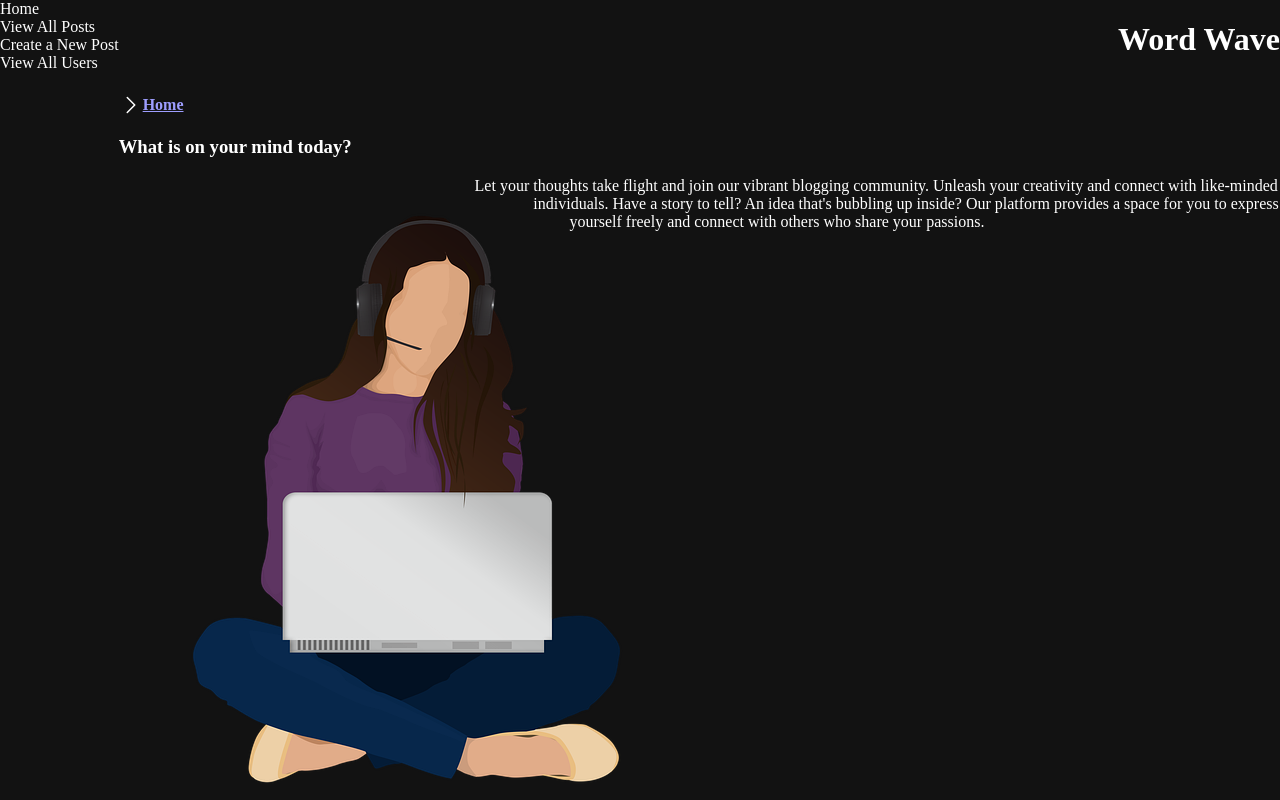
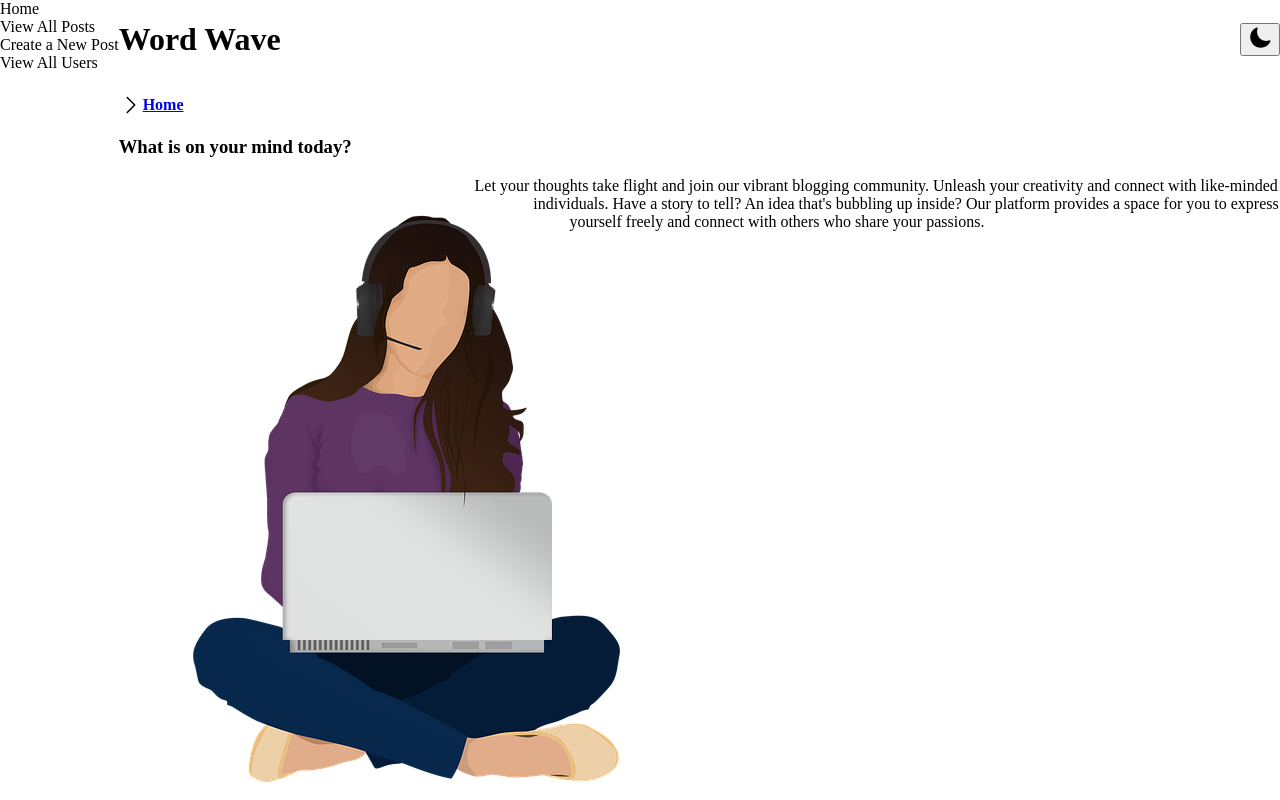
Before and after one commit to remi-k-work/redux-blog, a React (Vite) app: page / in a window 1280 px wide. Shown: the top 800 px of the page. Built offline with nearby package versions, Linux system fonts and the light colour scheme; no server answers.

Commit message:
theme switcher

```diff
--- a/src/components/Header.jsx
+++ b/src/components/Header.jsx
@@ -8,6 +8,9 @@ import { useSelector, useDispatch } from "react-redux";
 import { getPostsCount } from "../features/posts/postsSelectors";
 import { countIncreased } from "../features/posts/postsSlice";
 
+// components
+import ThemeSwitcher from "./ThemeSwitcher";
+
 export default function Header() {
   // Global state & dispatch coming from redux
   const count = useSelector(getPostsCount);
@@ -16,7 +19,7 @@ export default function Header() {
   return (
     <header className={styles["header"]}>
       <h1>Word Wave</h1>
-
+      <ThemeSwitcher />
       {/* Used for optimization purposes */}
       {/* <button type="button" onClick={() => dispatch(countIncreased())}>
         {count}
--- a/src/components/Header.module.css
+++ b/src/components/Header.module.css
@@ -1,8 +1,9 @@
 .header {
   grid-area: header;
   display: flex;
+  gap: var(--size-3);
   align-items: center;
-  justify-content: end;
+  justify-content: space-between;
   text-align: end;
   background: var(--surface-2);
   color: var(--brand);
@@ -15,10 +16,10 @@
 
 /* || MEDIA QUERIES */
 
-/* X-Small devices (portrait phones, less than 576px) */
-@media screen and (max-width: 575.98px) {
+/* Small devices (landscape phones, less than 768px) */
+@media screen and (max-width: 767.98px) {
   .header {
-    padding-inline: var(--size-1);
+    padding-inline: var(--size-3);
     padding-block: var(--size-1);
     border-block-end: var(--border-size-4) solid var(--surface-1);
   }
--- a/src/components/NavBar.module.css
+++ b/src/components/NavBar.module.css
@@ -84,8 +84,8 @@
 
 /* || MEDIA QUERIES */
 
-/* X-Small devices (portrait phones, less than 576px) */
-@media screen and (max-width: 575.98px) {
+/* Small devices (landscape phones, less than 768px) */
+@media screen and (max-width: 767.98px) {
   .navbar {
     position: sticky;
     inset-block-start: 0;
--- /dev/null
+++ b/src/components/ThemeSwitcher.jsx
@@ -0,0 +1,30 @@
+// component css styles
+import styles from "./ThemeSwitcher.module.css";
+
+// react
+import { useEffect, useState } from "react";
+
+// other libraries
+import { MoonIcon, SunIcon } from "@heroicons/react/24/solid";
+
+export default function ThemeSwitcher() {
+  const prefersDark = window.matchMedia("(prefers-color-scheme: dark)").matches;
+  const [theme, setTheme] = useState(prefersDark ? "dark" : "light");
+
+  useEffect(() => {
+    document.documentElement.setAttribute("color-scheme", theme);
+  }, [theme]);
+
+  return (
+    <section className={styles["theme-switcher"]}>
+      <button
+        type="button"
+        aria-label={`Change theme to ${theme === "light" ? "dark" : "light"} mode`}
+        role="switch"
+        onClick={() => setTheme(theme === "light" ? "dark" : "light")}
+      >
+        {theme === "dark" ? <SunIcon width={24} height={24} /> : <MoonIcon width={24} height={24} />}
+      </button>
+    </section>
+  );
+}
--- /dev/null
+++ b/src/components/ThemeSwitcher.module.css
@@ -0,0 +1,8 @@
+.theme-switcher {
+  padding-inline: var(--size-1);
+  padding-block: var(--size-1);
+}
+
+.theme-switcher svg {
+  max-inline-size: none;
+}
--- a/src/features/users/components/SingleUserView.module.css
+++ b/src/features/users/components/SingleUserView.module.css
@@ -1,4 +1,5 @@
 .single-user-view {
+  inline-size: 100%;
   max-inline-size: var(--size-content-3);
   margin-inline: auto;
 
@@ -33,7 +34,7 @@
 .single-user-view__info {
   grid-area: cnt;
   background: var(--surface-4);
-  color: var(--text-2);
+  color: var(--text-1);
   font-size: var(--font-size-3);
   padding-inline: var(--size-3);
   padding-block: var(--size-3);
@@ -49,8 +50,8 @@
   display: flex;
   align-items: end;
   gap: var(--size-1);
-  color: var(--surface-3);
-  border-block-end: var(--border-size-1) dotted var(--surface-3);
+  color: var(--text-2);
+  border-block-end: var(--border-size-1) dotted var(--text-2);
 }
 
 .single-user-view__info > dl > dd {
--- a/src/features/users/components/UserCard.module.css
+++ b/src/features/users/components/UserCard.module.css
@@ -1,4 +1,5 @@
 .user-card {
+  inline-size: 100%;
   max-inline-size: var(--size-content-2);
   margin-inline: auto;
 
@@ -33,7 +34,7 @@
 .user-card__info {
   grid-area: cnt;
   background: var(--surface-4);
-  color: var(--text-2);
+  color: var(--text-1);
   font-size: var(--font-size-3);
   padding-inline: var(--size-3);
   padding-block: var(--size-3);
@@ -49,8 +50,8 @@
   display: flex;
   align-items: end;
   gap: var(--size-1);
-  color: var(--surface-3);
-  border-block-end: var(--border-size-1) dotted var(--surface-3);
+  color: var(--text-2);
+  border-block-end: var(--border-size-1) dotted var(--text-2);
 }
 
 .user-card__info > dl > dd {
--- a/src/features/users/components/UserExcerpt.module.css
+++ b/src/features/users/components/UserExcerpt.module.css
@@ -1,4 +1,5 @@
 .user-excerpt {
+  inline-size: 100%;
   max-inline-size: var(--size-content-1);
   margin-inline: auto;
 
--- a/src/index.css
+++ b/src/index.css
@@ -1,6 +1,4 @@
 :root {
-  color-scheme: dark;
-
   /* light */
   --brand-light: var(--orange-6);
   --link-light: var(--indigo-7);
@@ -16,8 +14,8 @@
   --form-field-alert-bg-light: var(--red-12);
   --form-field-alert-tx-light: var(--yellow-9);
   /* gradients */
-  --heading-gradient-1-light: var(--gradient-1);
-  --dashboard-gradient-light: var(--gradient-6);
+  --heading-gradient-1-light: var(--gradient-5);
+  --dashboard-gradient-light: var(--gradient-15);
 
   /* dark */
   --brand-dark: var(--orange-3);
@@ -36,8 +34,49 @@
   /* gradients */
   --heading-gradient-1-dark: var(--gradient-23);
   --dashboard-gradient-dark: var(--gradient-16);
+}
 
-  /* set defaults */
+@media (prefers-color-scheme: dark) {
+  :root {
+    --brand: var(--brand-dark);
+    --link: var(--link-dark);
+    --link-visited: var(--link-visited-dark);
+    --text-1: var(--text-1-dark);
+    --text-2: var(--text-2-dark);
+    --surface-1: var(--surface-1-dark);
+    --surface-2: var(--surface-2-dark);
+    --surface-3: var(--surface-3-dark);
+    --surface-4: var(--surface-4-dark);
+    --form-field-alert-bg: var(--form-field-alert-bg-dark);
+    --form-field-alert-tx: var(--form-field-alert-tx-dark);
+    --heading-gradient-1: var(--heading-gradient-1-dark);
+    --dashboard-gradient: var(--dashboard-gradient-dark);
+
+    color-scheme: dark;
+  }
+}
+
+@media (prefers-color-scheme: light) {
+  :root {
+    --brand: var(--brand-light);
+    --link: var(--link-light);
+    --link-visited: var(--link-visited-light);
+    --text-1: var(--text-1-light);
+    --text-2: var(--text-2-light);
+    --surface-1: var(--surface-1-light);
+    --surface-2: var(--surface-2-light);
+    --surface-3: var(--surface-3-light);
+    --surface-4: var(--surface-4-light);
+    --form-field-alert-bg: var(--form-field-alert-bg-light);
+    --form-field-alert-tx: var(--form-field-alert-tx-light);
+    --heading-gradient-1: var(--heading-gradient-1-light);
+    --dashboard-gradient: var(--dashboard-gradient-light);
+
+    color-scheme: light;
+  }
+}
+
+:root[color-scheme="dark"] {
   --brand: var(--brand-dark);
   --link: var(--link-dark);
   --link-visited: var(--link-visited-dark);
@@ -51,6 +90,26 @@
   --form-field-alert-tx: var(--form-field-alert-tx-dark);
   --heading-gradient-1: var(--heading-gradient-1-dark);
   --dashboard-gradient: var(--dashboard-gradient-dark);
+
+  color-scheme: dark;
+}
+
+:root[color-scheme="light"] {
+  --brand: var(--brand-light);
+  --link: var(--link-light);
+  --link-visited: var(--link-visited-light);
+  --text-1: var(--text-1-light);
+  --text-2: var(--text-2-light);
+  --surface-1: var(--surface-1-light);
+  --surface-2: var(--surface-2-light);
+  --surface-3: var(--surface-3-light);
+  --surface-4: var(--surface-4-light);
+  --form-field-alert-bg: var(--form-field-alert-bg-light);
+  --form-field-alert-tx: var(--form-field-alert-tx-light);
+  --heading-gradient-1: var(--heading-gradient-1-light);
+  --dashboard-gradient: var(--dashboard-gradient-light);
+
+  color-scheme: light;
 }
 
 body {
@@ -69,3 +128,10 @@ body {
   min-block-size: 100cqb;
   display: flex;
 }
+
+/* fix for open-props normalize */
+select,
+textarea,
+input {
+  background: var(--surface-1);
+}
--- a/src/layouts/Root.module.css
+++ b/src/layouts/Root.module.css
@@ -18,8 +18,8 @@ main {
 
 /* || MEDIA QUERIES */
 
-/* X-Small devices (portrait phones, less than 576px) */
-@media screen and (max-width: 575.98px) {
+/* Small devices (landscape phones, less than 768px) */
+@media screen and (max-width: 767.98px) {
   .root {
     grid-template-columns: auto 1fr;
     grid-template-rows: auto 1fr auto;
```
Also changed, not shown: 5 other files (tests, documents, lock files or other folders).
